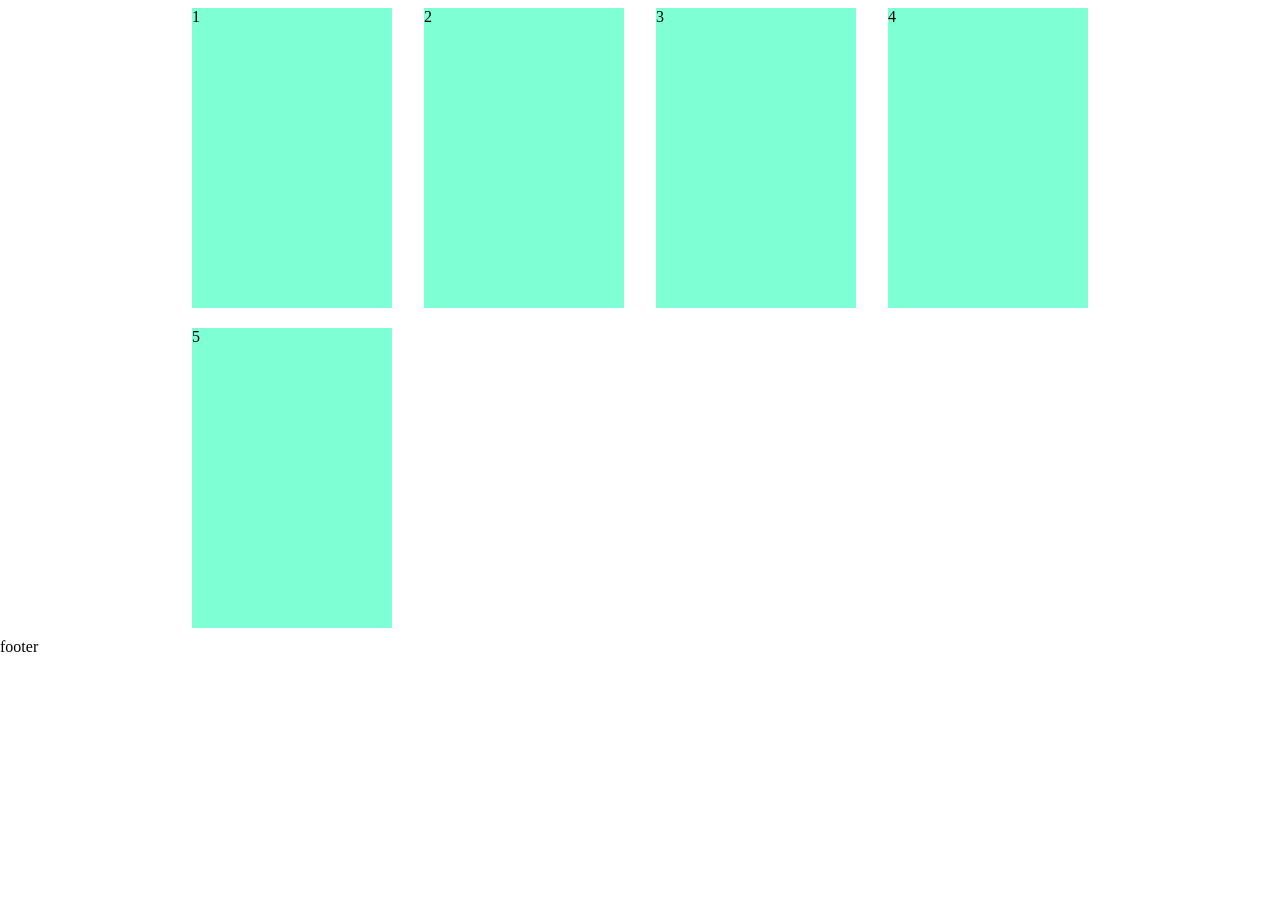
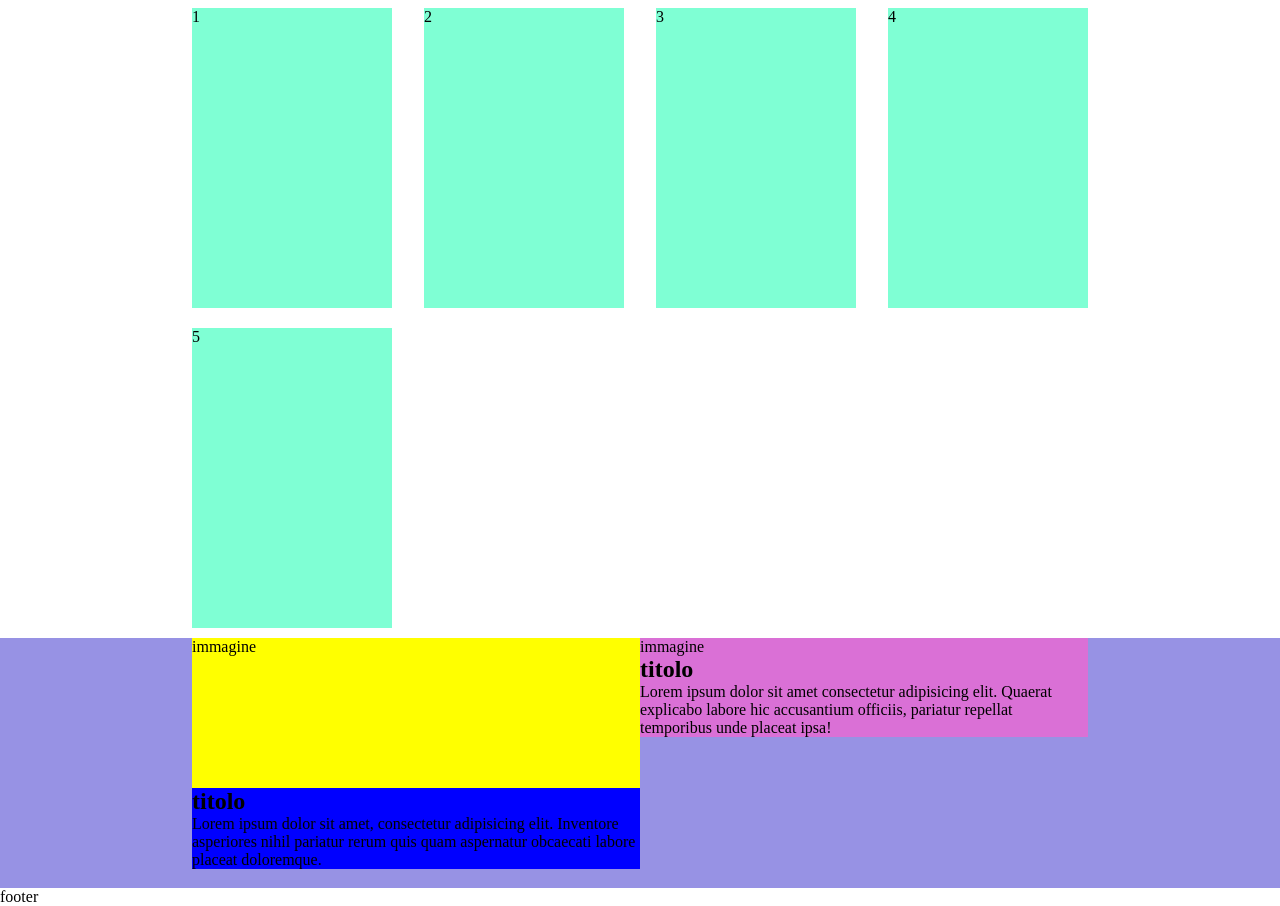
Before and after one commit to saracassandra7/htmlcss-responsive-layout, a plain HTML site: page index.html in a window 1280 px wide. Shown: the part 62-968 px from the top of the page. Before the commit the page ends 800 px from the top, so only its background shows below. Drawn offline with Linux system fonts and the light colour scheme.

Commit message:
added second section structure

```diff
--- a/css/style.css
+++ b/css/style.css
@@ -36,6 +36,25 @@ main .card {
   margin: 10px 0;
 }
 
+/*colored section*/
+main .colored-section{
+  background-color: #9792e4;
+}
+
+main .colored-section .image{
+  /*da togliere*/
+  background-color: yellow;
+  height: 150px;
+}
+
+main .colored-section .text{
+  background-color: blue;
+}
+
+main .colored-section .box{
+  background-color: orchid;
+}
+
 /*risoluzione tablet*/
 @media screen and (min-width: 768px){
   .container-card{
@@ -51,7 +70,18 @@ main .card {
 
 /*risoluzione desktop*/
 @media screen and (min-width: 1100px){
-  .header-container, .container-card{
+  .header-container, .container-card, .colored-container{
     width: 70%;
   }
+
+  .colored-container{
+    height: 250px;
+    display: flex;
+    flex-direction: column;
+    flex-wrap: wrap;
+  }
+
+  .colored-container .image, .colored-container .text, .colored-container .box{
+    width: calc(100% / 2);
+  }
 }
--- a/index.html
+++ b/index.html
@@ -25,6 +25,8 @@
 
   <!-- main -->
   <main>
+    <!-- card section -->
+    <section class="card-section">
       <div class="container container-card">
         <div class="row">
           <div class="col">
@@ -67,6 +69,33 @@
         </div>
 
       </div>
+    </section>
+
+    <!-- colored section -->
+    <section class="colored-section">
+      <div class="container colored-container">
+        <div class="image">
+          immagine
+        </div>
+
+        <div class="text">
+          <h2>titolo</h2>
+          <p>Lorem ipsum dolor sit amet, consectetur adipisicing elit. Inventore asperiores nihil pariatur rerum quis quam aspernatur obcaecati labore placeat doloremque.</p>
+        </div>
+
+        <div class="box">
+          <span>immagine</span>
+          <h2>titolo</h2>
+          <p>Lorem ipsum dolor sit amet consectetur adipisicing elit. Quaerat explicabo labore hic accusantium officiis, pariatur repellat temporibus unde placeat ipsa!</p>
+
+        </div>
+      </div>
+
+    </section>
+
+
+
+
   </main>
 
   <footer>footer</footer>
```
Lines whose indentation alone changed are shown as unchanged.
